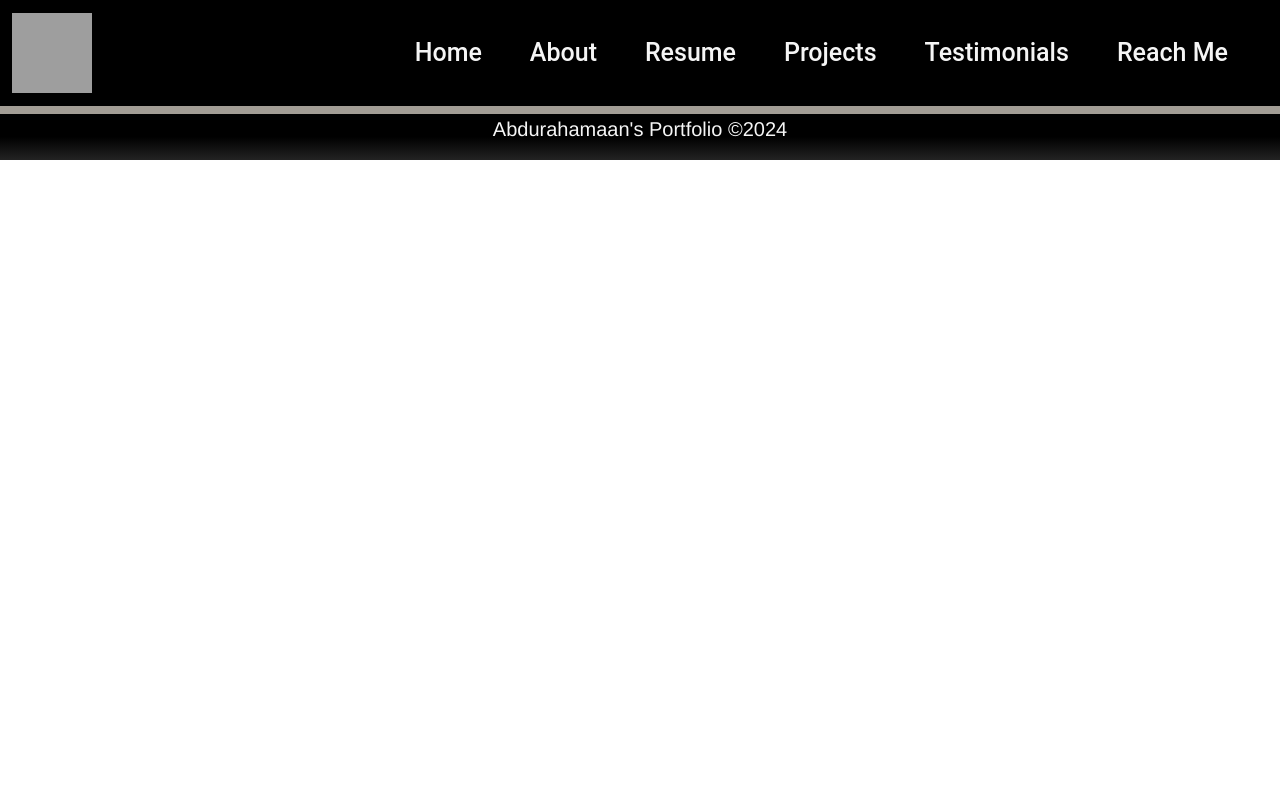
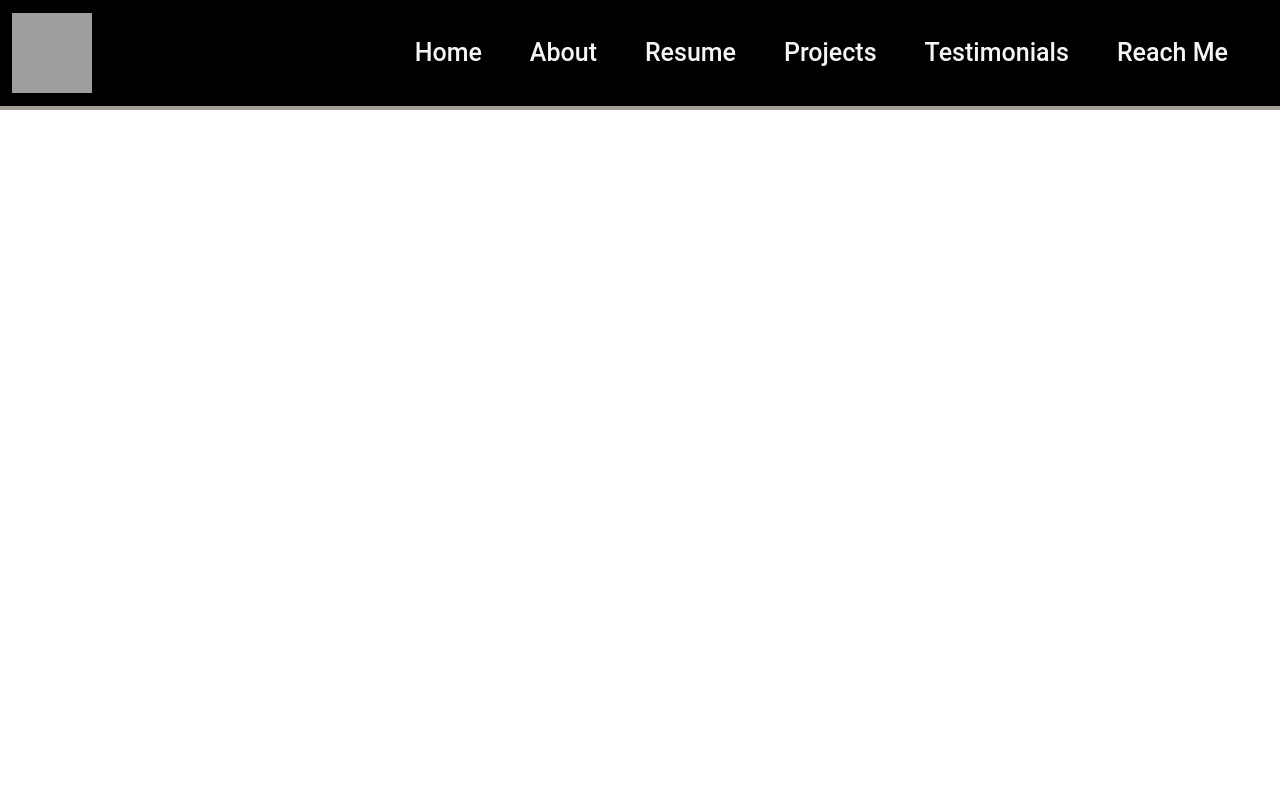
Before and after one commit to AChar1f/singlepageportfolio, a Vue app: page / in a window 1280 px wide. Shown: the top 800 px of the page. Built offline with nearby package versions, Linux system fonts and the light colour scheme; grey boxes are pictures that could not be loaded.

Commit message:
outerlayer setup

```diff
--- a/src/App.vue
+++ b/src/App.vue
@@ -1,5 +1,5 @@
 <template>
-  <div>
+  <div class="wrapper">
     <NavBar/>
     <main class="container-fluid">
       <router-view />
--- a/src/assets/css/style.css
+++ b/src/assets/css/style.css
@@ -3,7 +3,9 @@
 /* Universal Selector */
 
 /* Custom Variables */
-
+::-webkit-scrollbar{
+    display: none;
+}
 /* Select all images */
 img {
     aspect-ratio: 1;
@@ -37,3 +39,9 @@ img[alt='logo'] {
   nav a.router-link-exact-active {
     color: #42b983;
   }
+
+  /* wrapper */
+:is(.wrapper) {
+    display: grid;
+    grid-template-rows: auto minmax(100dvh, 100%) auto;
+}
```
